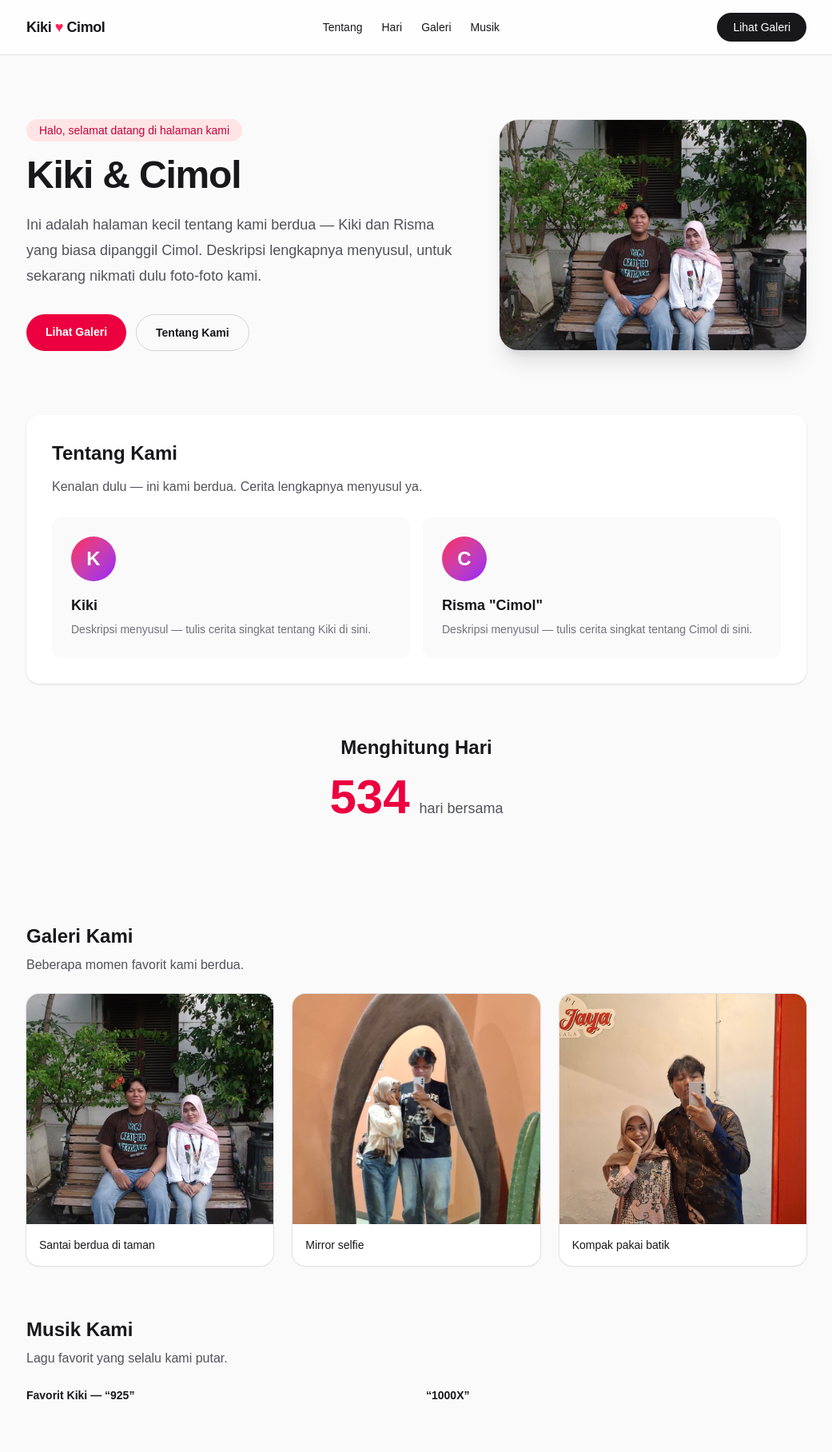
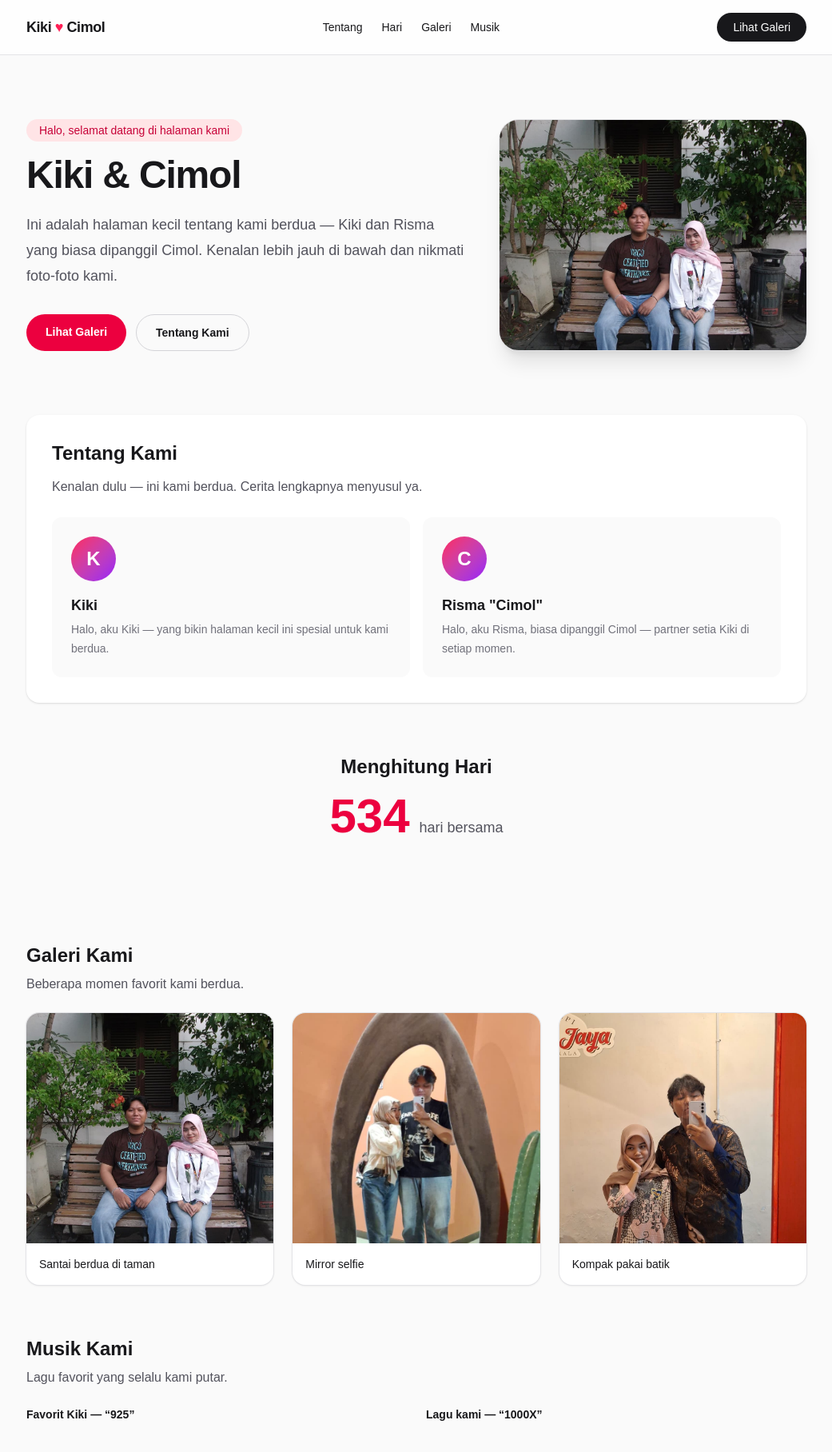
Before and after one commit to rizkialbahru3-stack/kiki-risma, a Next.js app: page / in a window 1280 px wide. Shown: the top 1816 px of the page at 80% size, without its empty margins (119-1160 px from the left). Built offline with nearby package versions, Linux system fonts and the light colour scheme; grey boxes are pictures that could not be loaded.

Commit message:
Fill profile descriptions and label second song

```diff
--- a/app/page.tsx
+++ b/app/page.tsx
@@ -27,12 +27,12 @@ const profiles = [
   {
     initial: "K",
     name: "Kiki",
-    desc: "Deskripsi menyusul — tulis cerita singkat tentang Kiki di sini.",
+    desc: "Halo, aku Kiki — yang bikin halaman kecil ini spesial untuk kami berdua.",
   },
   {
     initial: "C",
     name: 'Risma "Cimol"',
-    desc: "Deskripsi menyusul — tulis cerita singkat tentang Cimol di sini.",
+    desc: "Halo, aku Risma, biasa dipanggil Cimol — partner setia Kiki di setiap momen.",
   },
 ];
 
@@ -72,8 +72,8 @@ export default function Home() {
             </h1>
             <p className="mt-4 text-lg leading-8 text-zinc-600 dark:text-zinc-400">
               Ini adalah halaman kecil tentang kami berdua — Kiki dan Risma
-              yang biasa dipanggil Cimol. Deskripsi lengkapnya menyusul,
-              untuk sekarang nikmati dulu foto-foto kami.
+              yang biasa dipanggil Cimol. Kenalan lebih jauh di bawah dan
+              nikmati foto-foto kami.
             </p>
             <div className="mt-8 flex flex-col gap-3 sm:flex-row">
               <a
@@ -174,7 +174,9 @@ export default function Home() {
               />
             </div>
             <div>
-              <p className="mb-2 text-sm font-semibold">&ldquo;1000X&rdquo;</p>
+              <p className="mb-2 text-sm font-semibold">
+                Lagu kami — &ldquo;1000X&rdquo;
+              </p>
               <iframe
                 src="https://open.spotify.com/embed/track/6ksyG6PARbZD5j4WTMJ08G"
                 width="100%"
```
